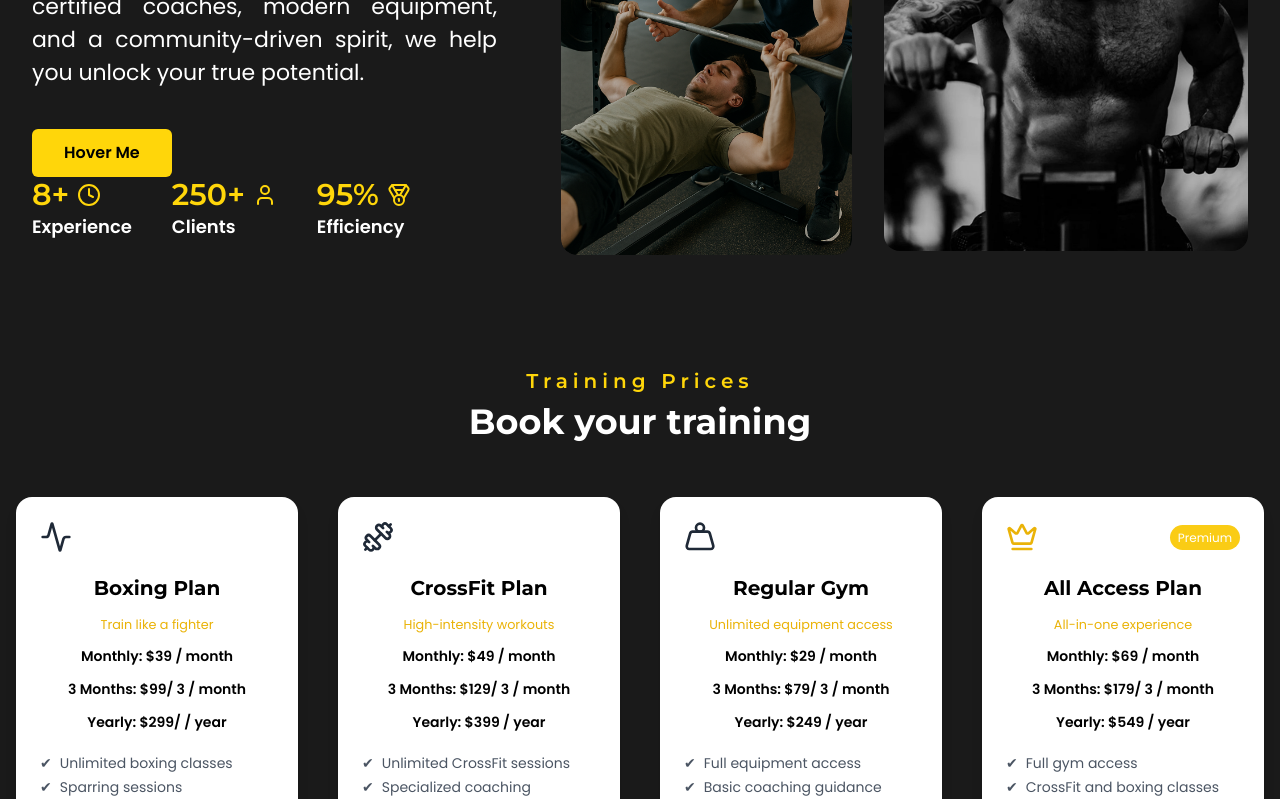
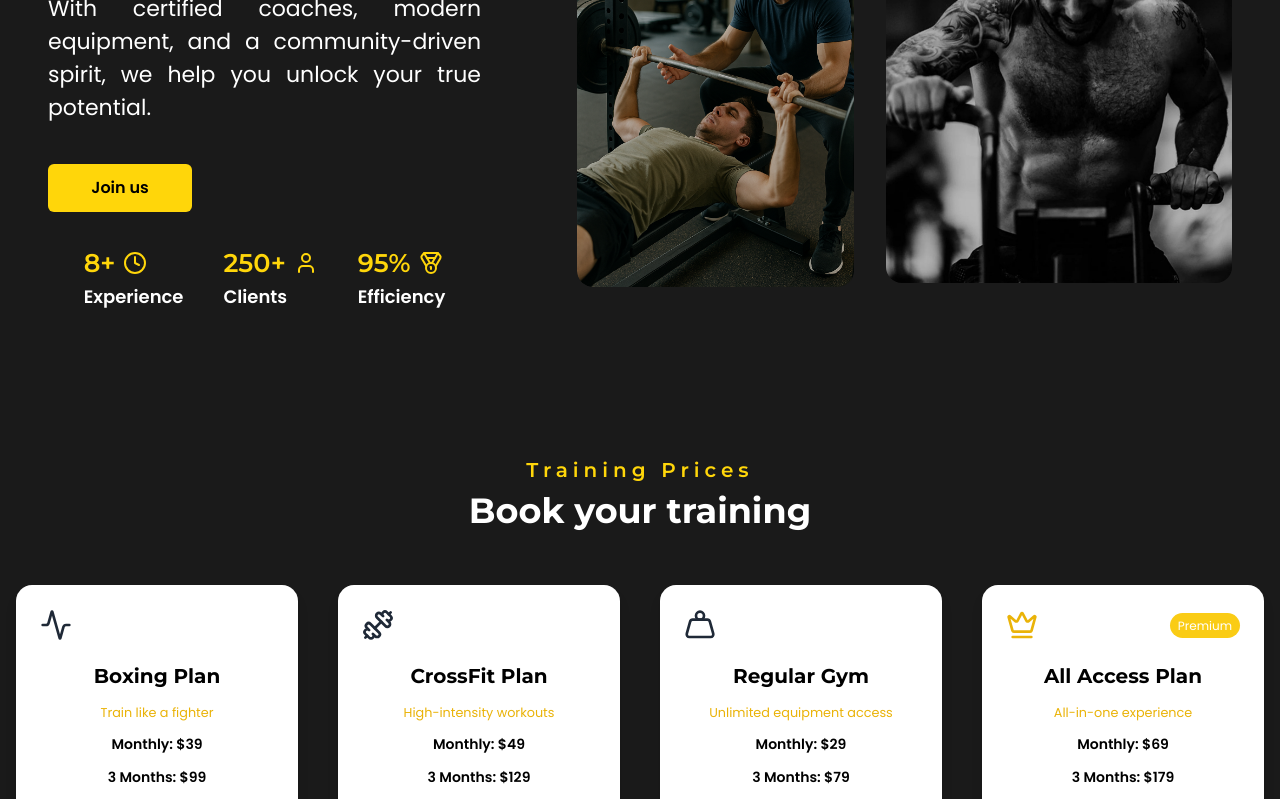
Before and after one commit to Grima21/gym-website, a Next.js app: page / in a window 1280 px wide. Shown: the part 2960-3759 px from the top of the page. Built offline with nearby package versions, Linux system fonts and the light colour scheme.

Commit message:
fix(pricing): limpiar formato y eliminar duplicados en planes

```diff
--- a/src/app/components/AboutUs.tsx
+++ b/src/app/components/AboutUs.tsx
@@ -45,7 +45,10 @@ export default function AboutUs() {
         className="w-full mx-auto flex flex-col items-center gap-16 lg:flex-row md:justify-center md:px-8"
       >
         {/* left */}
-        <motion.div variants={stagger(0.08)} className="max-w-[465px]">
+        <motion.div
+          variants={stagger(0.08)}
+          className="w-full max-w-[465px] p-4"
+        >
           <motion.h2
             variants={fadeUpTitle}
             className="text-center text-[clamp(25px,3vw,35px)] font-bold text-white tracking-wide mb-10"
@@ -62,22 +65,17 @@ export default function AboutUs() {
             community-driven spirit, we help you unlock your true potential.
           </motion.p>
 
-          {/* <motion.button
-            variants={fadeUp}
-            {...buttonInteractive}
-            className="w-full lg:w-[140px] h-11 rounded-xl bg-boton text-black font-semibold hover:bg-boton-hover transition focus:outline-none focus:ring-2 focus:ring-[#FFD60A]/70 mb-10"
-          >
-            Learn more
-          </motion.button> */}
-
-          <button className="group relative h-12 overflow-hidden overflow-x-hidden rounded-md bg-boton px-8 py-2 text-black font-semibold">
-            <span className="relative z-10 ">Hover Me</span>
+          <button className="w-full group relative lg:w-36 h-12 overflow-hidden overflow-x-hidden rounded-md bg-boton px-8 py-2 text-black font-semibold mb-4">
+            <span className="relative z-10 "> Join us</span>
             <span className="absolute inset-0 overflow-hidden rounded-md">
               <span className="absolute left-0 aspect-square w-full origin-center -translate-x-full rounded-full bg-yellow-500 transition-all duration-500 group-hover:-translate-x-0 group-hover:scale-150"></span>
             </span>
           </button>
 
-          <motion.div variants={stagger(0.07)} className="flex gap-10 w-full">
+          <motion.div
+            variants={stagger(0.07)}
+            className="flex gap-10 w-full p-4 items-center justify-center"
+          >
             {stats.map((c, index) => (
               <motion.div
                 key={index}
@@ -86,17 +84,22 @@ export default function AboutUs() {
                 transition={{ type: "tween", duration: 0.2 }}
                 className="select-none"
               >
-                <h3 className="flex gap-2 text-3xl text-[#FFD60A] items-center">
+                <h3 className="flex gap-2 text-[clamp(18px,2vw,30px)] text-[#FFD60A]  items-center">
                   {c.value} <c.icon />
                 </h3>
-                <span className="text-lg font-semibold">{c.label}</span>
+                <span className="text-lg text-[clamp(12px,2vw,18px)] font-semibold">
+                  {c.label}
+                </span>
               </motion.div>
             ))}
           </motion.div>
         </motion.div>
 
         {/* right */}
-        <motion.div variants={stagger(0.08)} className="flex gap-2 lg:gap-8">
+        <motion.div
+          variants={stagger(0.08)}
+          className="flex gap-2 lg:gap-8 p-4"
+        >
           {gallery.map((photo) => (
             <motion.div
               key={photo.id}
--- a/src/app/components/Footer.tsx
+++ b/src/app/components/Footer.tsx
@@ -81,7 +81,9 @@ export default function Footer() {
                   key={i}
                   variants={fadeUp}
                   whileHover={{ y: -2 }}
-                  href="#"
+                  href="https://instagram.com"
+                  target="_blank"
+                  rel="noopener noreferrer"
                   aria-label={`Go to ${Icon.name}`}
                   className="inline-flex"
                 >
--- a/src/app/components/Pricing.tsx
+++ b/src/app/components/Pricing.tsx
@@ -118,19 +118,19 @@ export default function Pricing() {
                   variants={fadeUp}
                   className="text-[clamp(14px,1vw,18px)] font-semibold text-black"
                 >
-                  {monthly} <span className="text-sm">/ month</span>
+                  {monthly}
                 </motion.p>
                 <motion.p
                   variants={fadeUp}
                   className="text-[clamp(14px,1vw,18px)] font-semibold text-black"
                 >
-                  {monthly3} <span className="text-sm">/ month</span>
+                  {monthly3}
                 </motion.p>
                 <motion.p
                   variants={fadeUp}
                   className="text-[clamp(14px,1vw,18px)] font-semibold text-black"
                 >
-                  {yearly} <span className="text-sm">/ year</span>
+                  {yearly}
                 </motion.p>
 
                 {/* Features */}
--- a/src/app/data/plans.ts
+++ b/src/app/data/plans.ts
@@ -7,7 +7,7 @@ export const plans = [
     description: "Train like a fighter",
     icon: Activity, // o Target
     monthly: "Monthly: $39",
-    monthly3: "3 Months: $99/ 3",
+    monthly3: "3 Months: $99",
     yearly: "Yearly: $299/",
 
     features: [
@@ -23,7 +23,7 @@ export const plans = [
     description: "High-intensity workouts",
     icon: Dumbbell,
     monthly: "Monthly: $49",
-    monthly3: "3 Months: $129/ 3",
+    monthly3: "3 Months: $129",
     yearly: "Yearly: $399",
     features: [
       "Unlimited CrossFit sessions",
@@ -38,13 +38,13 @@ export const plans = [
     description: "Unlimited equipment access",
     icon: Weight,
     monthly: "Monthly: $29",
-    monthly3: "3 Months: $79/ 3",
+    monthly3: "3 Months: $79",
     yearly: "Yearly: $249",
     features: [
       "Full equipment access",
       "Basic coaching guidance",
       "Flexible schedules",
-      "Flexible schedules",
+      "Basic nutrition guidance",
     ],
   },
   {
@@ -53,7 +53,7 @@ export const plans = [
     description: "All-in-one experience",
     icon: Crown, // o Award
     monthly: "Monthly: $69",
-    monthly3: "3 Months: $179/ 3",
+    monthly3: "3 Months: $179",
     yearly: "Yearly: $549",
 
     premium: true,
```
